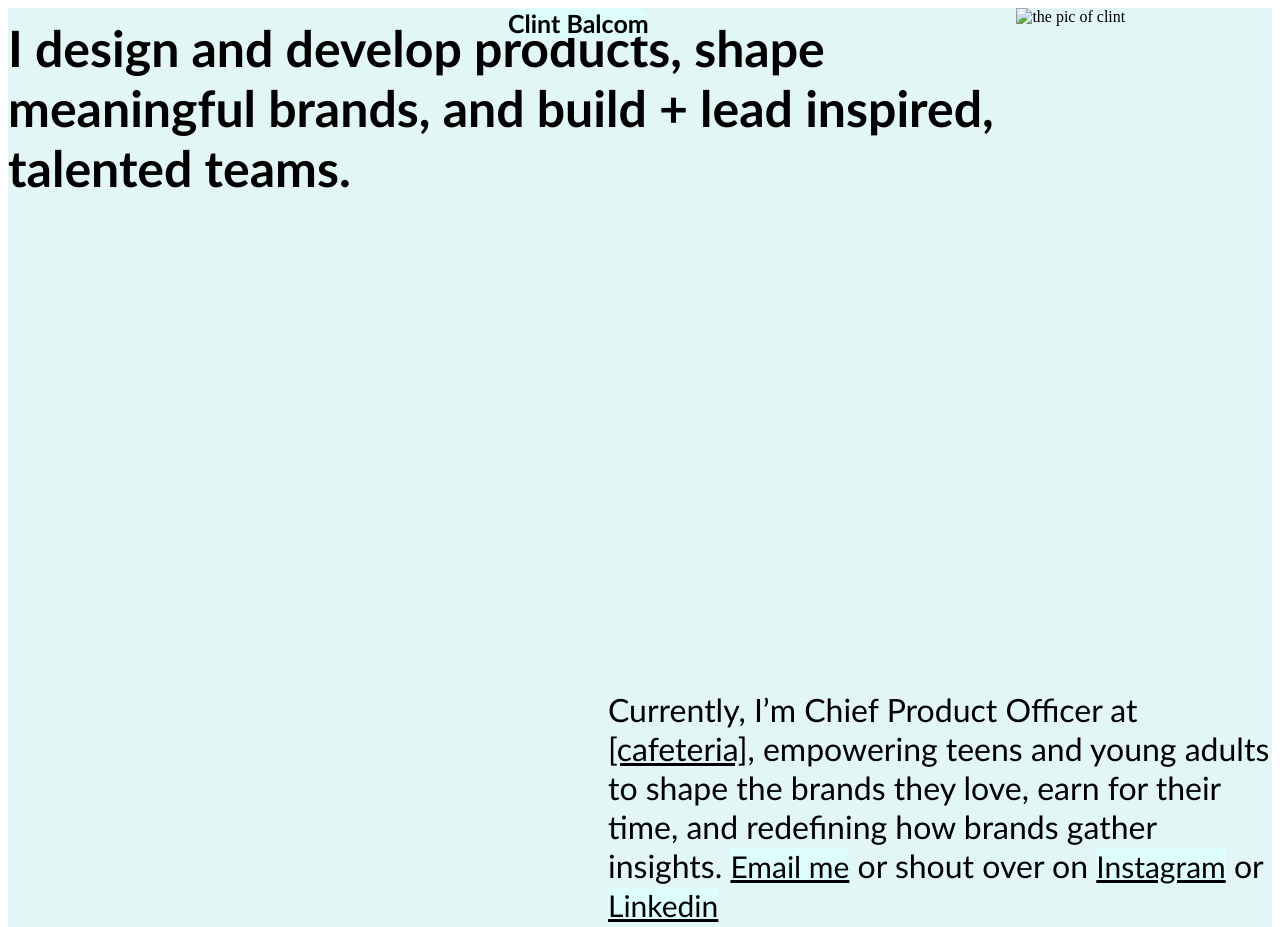
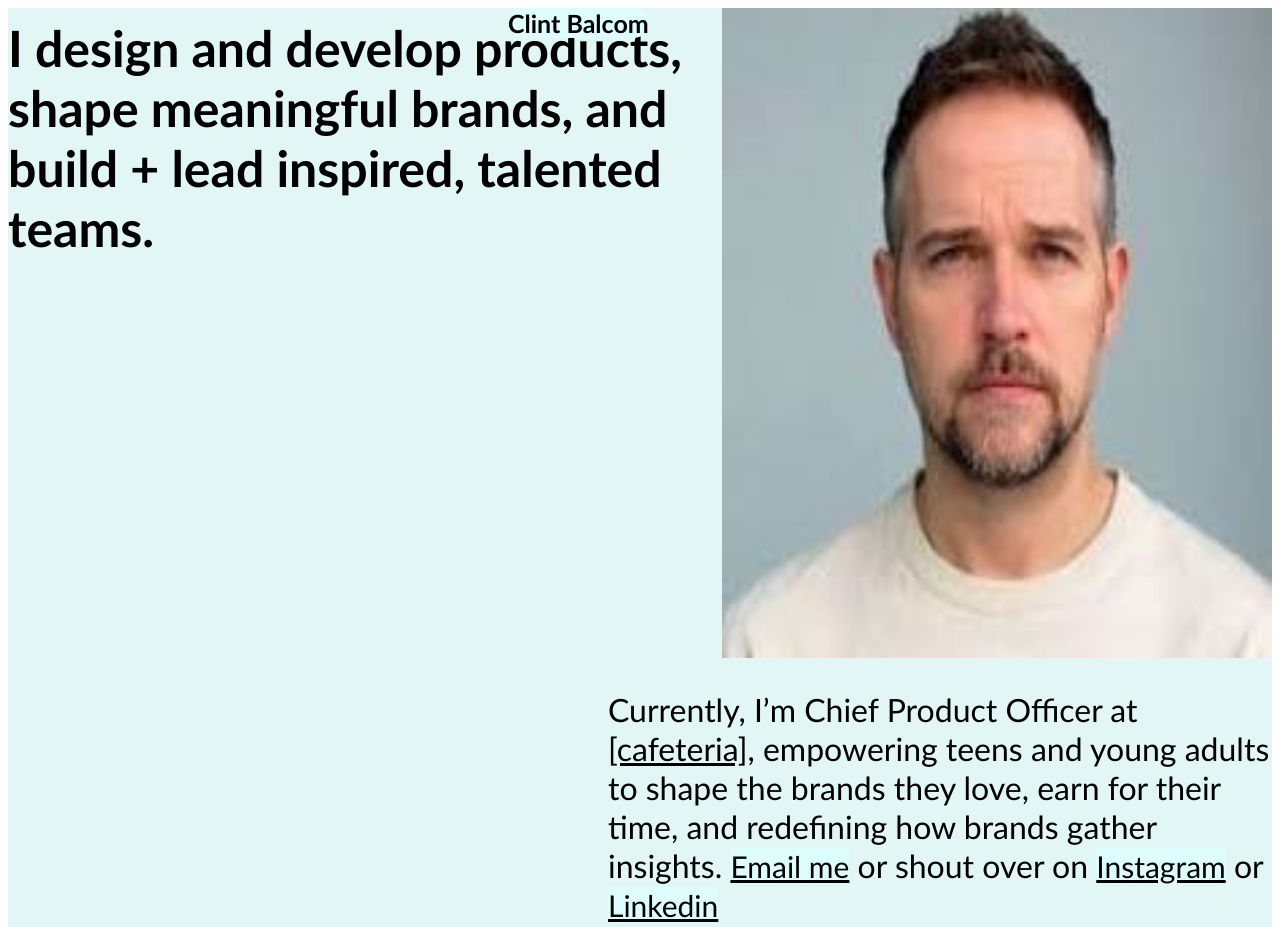
Before and after one commit to iyan15-hub/clint-folder, a plain HTML site: page clint-asset/index.html in a window 1280 px wide. Shown: the top 927 px of the page. Drawn offline with Linux system fonts and the light colour scheme; the site is published under a folder, as on GitHub Pages, so addresses that start at the root find nothing.

Commit message:
fix:index file

```diff
--- a/clint-asset/index.html
+++ b/clint-asset/index.html
@@ -12,7 +12,7 @@
         <a class="clint-button4">Clint Balcom</a>
         <div class="ddp">
 <p class="p-clint1">I design and develop products, shape meaningful brands, and build + lead inspired, talented teams.</p>
-<img src="/clint-asset/clint.jpg" class="clint-image" alt="the pic of clint" ></div>
+<img src="./clint.jpg" class="clint-image" alt="the pic of clint" ></div>
 <div class="links-div">
 <p class="p-clint2">Currently, I’m Chief Product Officer at
     <a href="/pages/cafeteria-clint.html" class="clint-a1">[cafeteria],</a>
```
